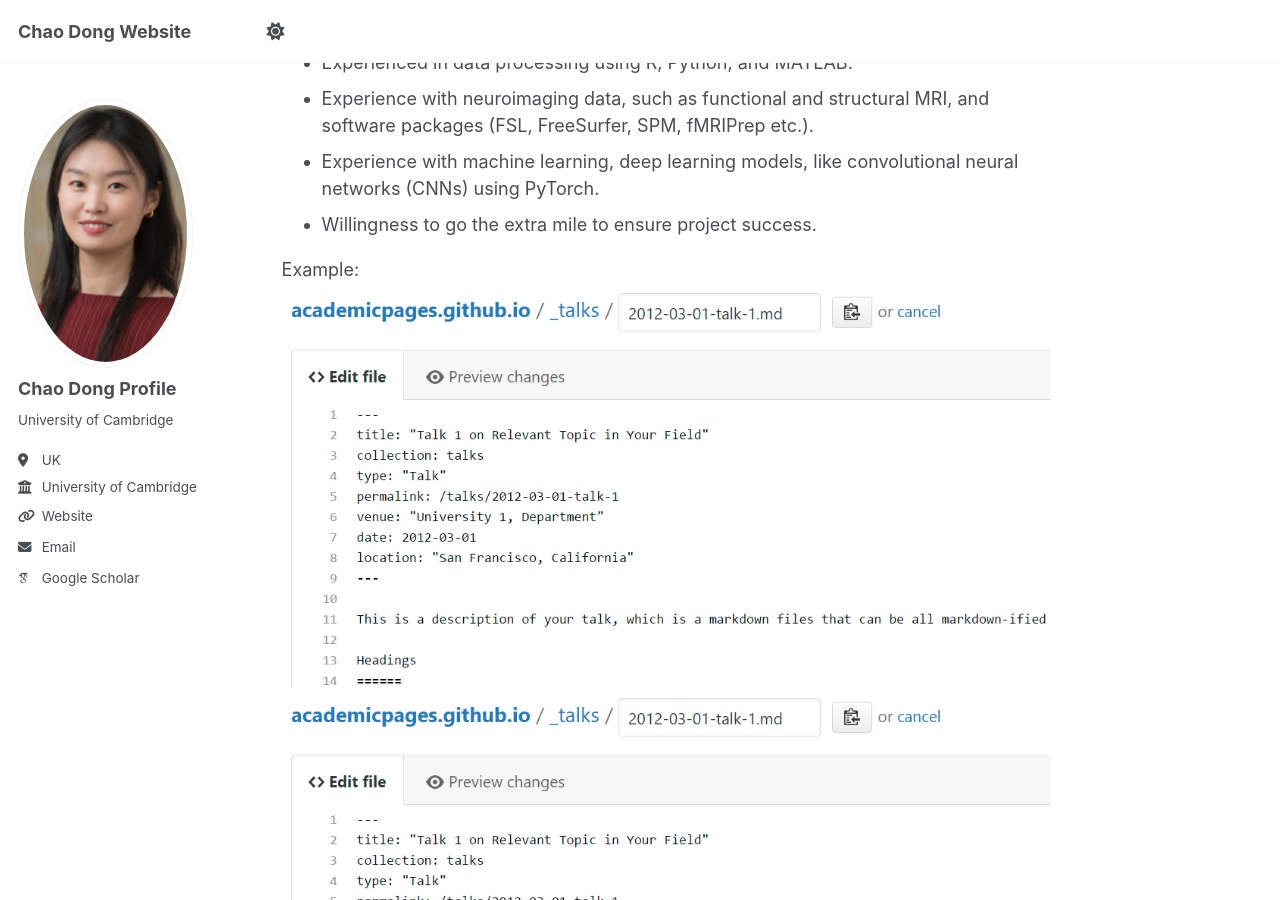
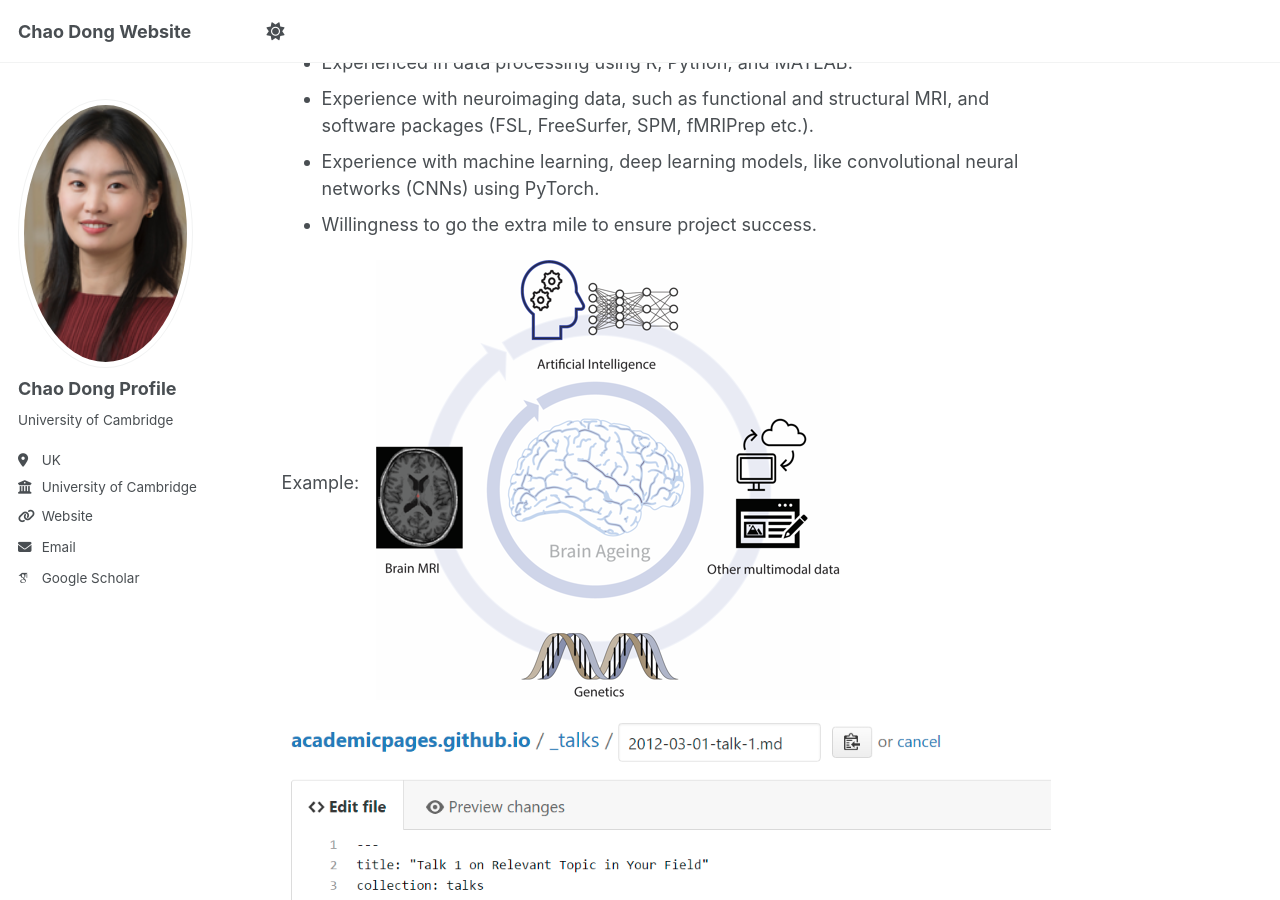
Before and after one commit to ChaoDong12/chaodong.github.io, a Jekyll site: the page built from _pages/about.md, in a window 1280 px wide and 900 px high, scrolled down 2469 px. Built offline with Jekyll 4.4.1, drawn with Linux system fonts in a browser that asks for light colours; some web fonts are replaced.

Commit message:
Update about.md

```diff
--- a/_pages/about.md
+++ b/_pages/about.md
@@ -61,5 +61,5 @@ Others
 *	Willingness to go the extra mile to ensure project success.
 
 Example:
-![Editing](./images/editing-talk.png)
+![Editing](./images/thesis.png)
 ![Editing a markdown file for a talk](images/editing-talk.png)
```
